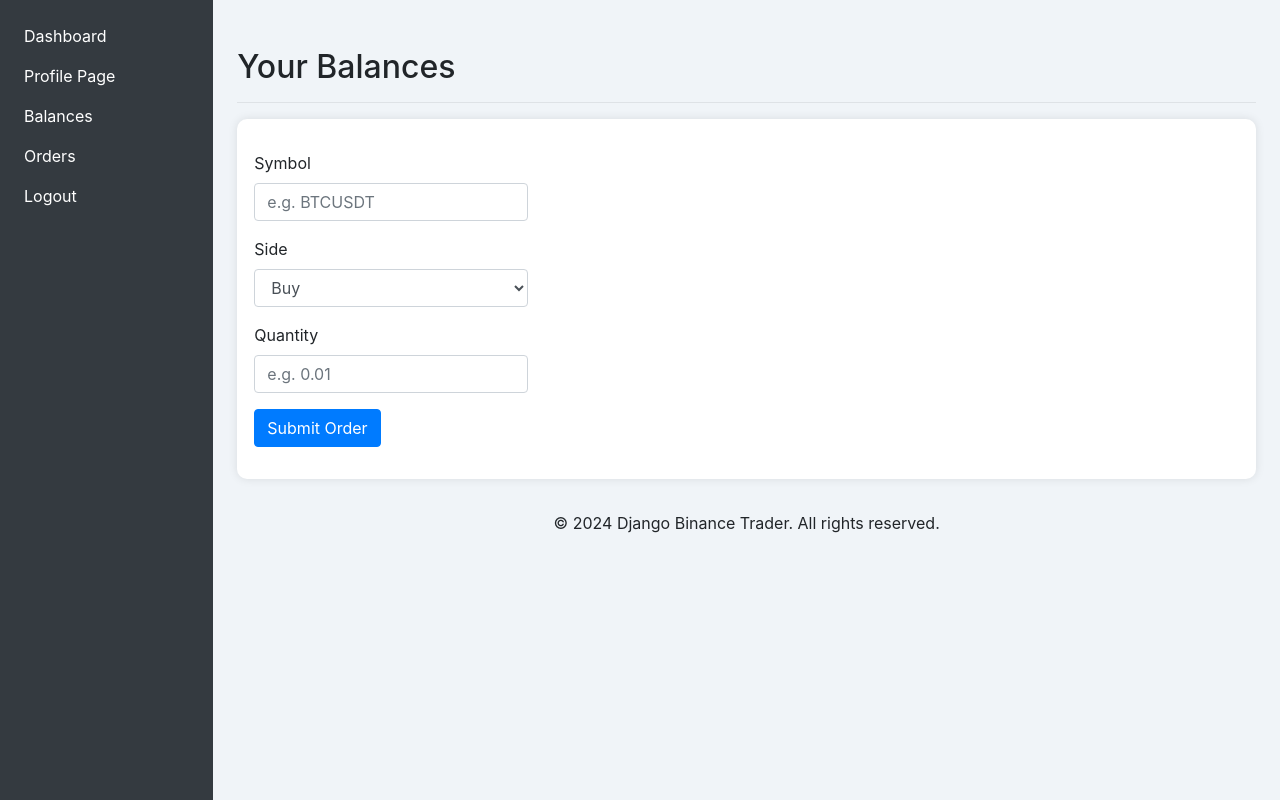
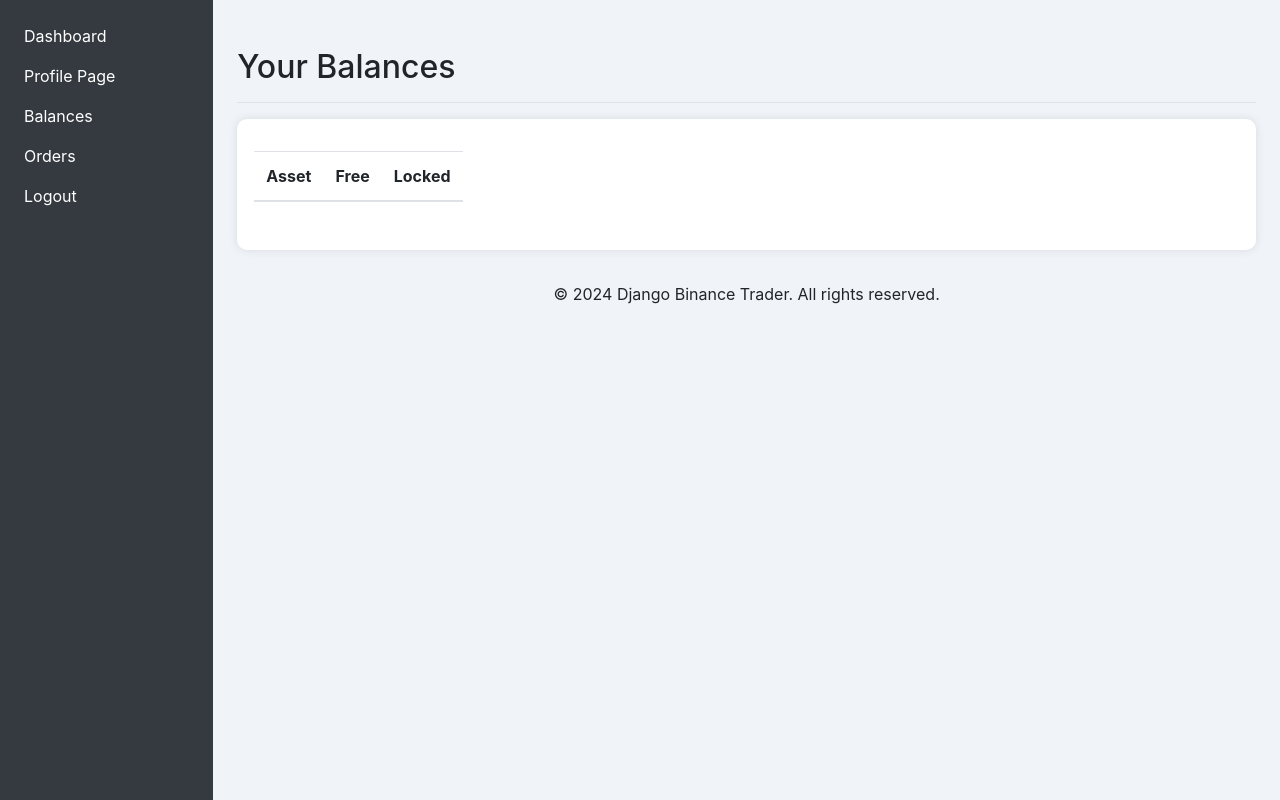
Before and after one commit to JDNeto84/django-binance-trader, a Django app: page /balances/ in a window 1280 px wide. Run offline with Django 5.2, Linux system fonts and the light colour scheme; a user stored in the database is signed in; tables that the repository leaves empty hold one stand-in row (values such as "Sample post"); lists and menus that the app fills with data are empty; some libraries are stand-ins or nearby versions.

Commit message:
fix: list balances and orders

```diff
--- a/app/core/interface/urls.py
+++ b/app/core/interface/urls.py
@@ -1,6 +1,6 @@
 from django.contrib import admin
 from django.urls import path
-from core.interface.views import UserBalancesView, UserBalancesPartialView, CreateMarketOrderView, home, profile_view, dashboard_view, LoginView, LogoutView, RegisterView, UpdateKeysView
+from core.interface.views import UserBalancesView, UserBalancesPartialView, CreateMarketOrderView, home, profile_view, dashboard_view, LoginView, LogoutView, RegisterView, UpdateKeysView, UserOrdersView
 
 urlpatterns = [
     path('', home, name='home'),
@@ -9,9 +9,10 @@ urlpatterns = [
     path('logout/', LogoutView.as_view(), name='logout'),
     path('register/', RegisterView.as_view(), name='register'),
     path('profile/', profile_view, name='profile'),
+    path('balances/', UserBalancesView.as_view(), name='balances'),
+    path('orders/', UserOrdersView.as_view(), name='orders'),
     path('dashboard/', dashboard_view, name='dashboard'),
     path('update-keys/', UpdateKeysView.as_view(), name='update_keys'),
-    path('balances/', UserBalancesView.as_view(), name='balances'),
     path('balances/partial/', UserBalancesPartialView.as_view(), name='user_balances_partial'),
     path('order/create/', CreateMarketOrderView.as_view(), name='create_market_order'),
 ]
--- a/app/core/interface/views.py
+++ b/app/core/interface/views.py
@@ -59,7 +59,9 @@ class UpdateKeysView(View):
 class UserBalancesView(View):
     def get(self, request):
         try:
-            return render(request, 'balances/balances.html')
+            balances = binance_service.get_user_balances(request.user.username)
+            return render(request, 'balances/balances.html', {'balances': balances})
+
         except Exception as e:
             logger.error(f"Error fetching balances: {e}")
             return render(request, 'balances/balances.html', {'error': str(e)})
@@ -87,6 +89,15 @@ class CreateMarketOrderView(View):
             logger.error(f"Error creating market order: {e}")
             return JsonResponse({'error': str(e)}, status=500)
 
+@method_decorator(login_required, name='dispatch')
+class UserOrdersView(View):
+    def get(self, request):
+        try:
+            return render(request, 'orders/orders.html')
+        except Exception as e:
+            logger.error(f"Error fetching orders: {e}")
+            return render(request, 'orders/orders.html', {'error': str(e)})
+
 def home(request):
     return render(request, 'index.html')
 
--- a/app/core/templates/balances/balances.html
+++ b/app/core/templates/balances/balances.html
@@ -3,10 +3,32 @@
 {% block title %}User Balances{% endblock %}
 {% block h1 %}Your Balances{% endblock %}
 {% block row %}
-<div id="balances-container" hx-get="{% url 'user_balances_partial' %}" hx-trigger="load">
+<div>
+
+{% if error %}
+    <div class="alert alert-danger">{{ error }}</div>
+{% else %}
+    <table class="table">
+        <thead>
+            <tr>
+                <th>Asset</th>
+                <th>Free</th>
+                <th>Locked</th>
+            </tr>
+        </thead>
+        <tbody>
+            {% for balance in balances %}
+                <tr>
+                    <td>{{ balance.asset }}</td>
+                    <td>{{ balance.free }}</td>
+                    <td>{{ balance.locked }}</td>
+                </tr>
+            {% endfor %}
+        </tbody>
+    </table>
+{% endif %}
+
 
 </div>
-<div id="order-form-container">
-    {% include 'balances/partials/order_form.html' %}
-</div>
+
 {% endblock %}
--- a/app/core/templates/base/partials/base_sidebar.html
+++ b/app/core/templates/base/partials/base_sidebar.html
@@ -22,7 +22,7 @@
                         </a>
                     </li>
                     <li class="nav-item">
-                        <a class="nav-link" href="#">
+                        <a class="nav-link" href="/orders/">
                             <span data-feather="users"></span>
                             Orders
                         </a>
```
Also changed, not shown: app/core/templates/balances/partials/lst_all_balance.html (deleted, +0 -34 lines), app/core/templates/orders/orders.html (added, +9 -0 lines), app/core/templates/orders/partials/buy_or_sell_order_market.html (renamed from app/core/templates/balances/partials/buy_or_sell_order_market.html), app/core/templates/orders/partials/check_input_order_market.html (renamed from app/core/templates/balances/partials/check_input_order_market.html), app/core/templates/orders/partials/order_form.html (renamed from app/core/templates/balances/partials/order_form.html).
